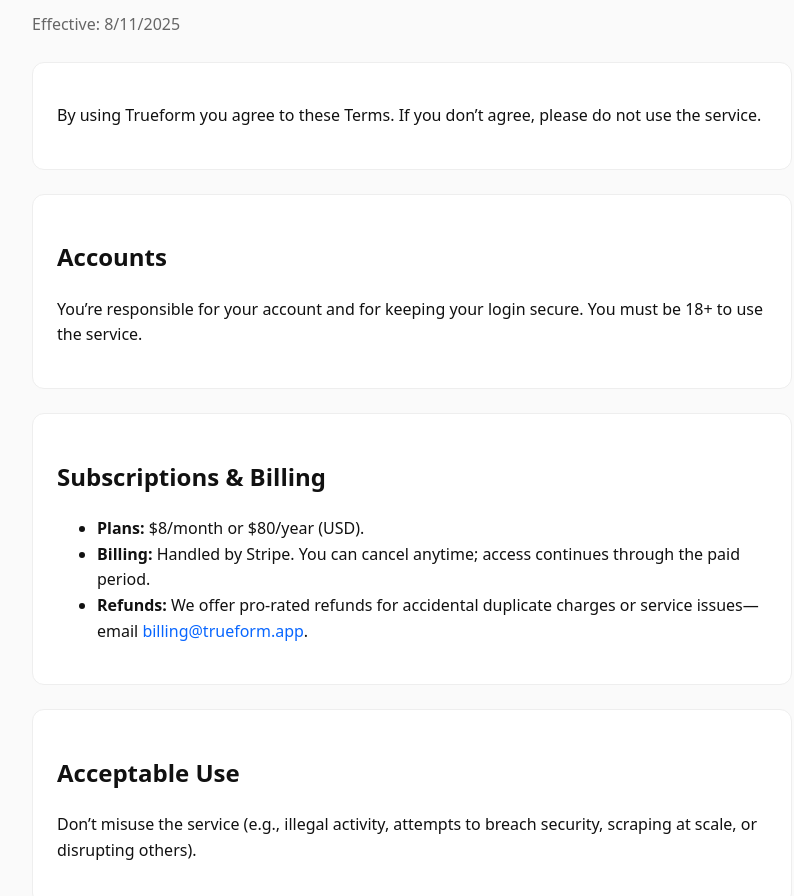
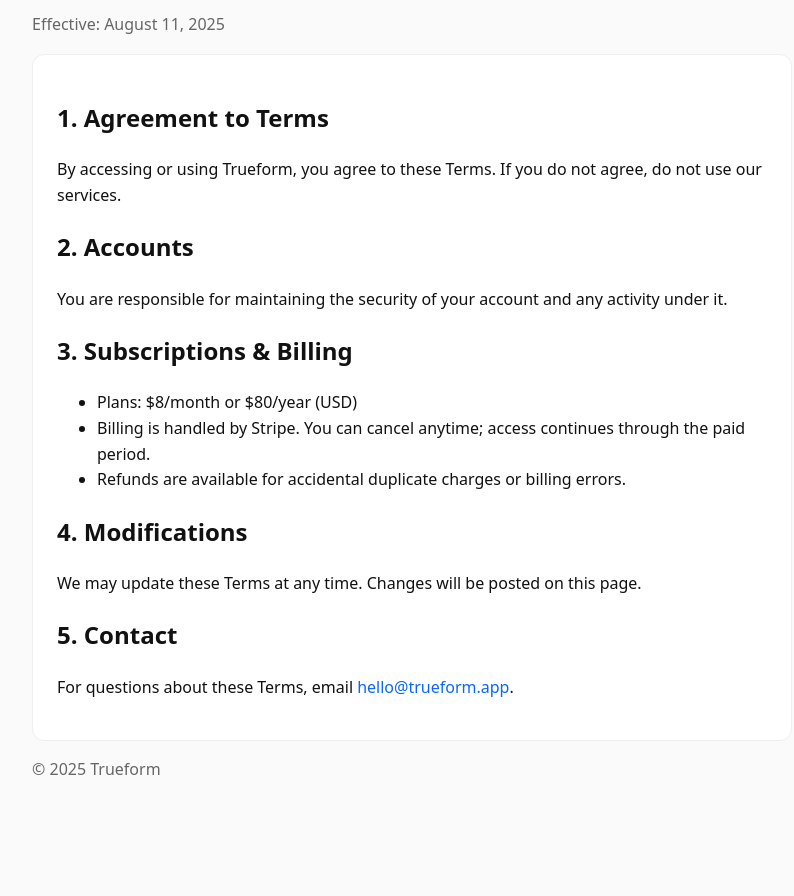
Before and after one commit to Chadw24/trueform-site, a plain HTML site: page terms.html in a window 1280 px wide. Shown: the part 90-986 px from the top of the page, without its empty margins (228-1022 px from the left). After the commit the page ends 937 px from the top, so only its background shows below. Drawn offline with Linux system fonts and the light colour scheme.

Commit message:
Update terms.html

```diff
--- a/terms.html
+++ b/terms.html
@@ -1,95 +1,71 @@
-<!doctype html>
+<!DOCTYPE html>
 <html lang="en">
 <head>
-  <meta charset="utf-8" />
+  <meta charset="UTF-8" />
   <meta name="viewport" content="width=device-width, initial-scale=1" />
 
-  <title>Terms of Service – Trueform</title>
-  <meta name="description" content="Trueform Terms of Service." />
-  <link rel="canonical" href="https://chadw24.github.io/trueform-site/terms.html">
-  <link rel="icon" type="image/x-icon" href="favicon.ico">
+  <title>Trueform — Terms of Service</title>
+  <meta name="description" content="Trueform Terms of Service — the rules and agreements for using our budgeting and subscription management app." />
 
-  <meta property="og:title" content="Trueform Terms of Service" />
-  <meta property="og:description" content="Key terms for using Trueform." />
-  <meta property="og:type" content="article" />
-  <meta property="og:url" content="https://chadw24.github.io/trueform-site/terms.html" />
+  <!-- Favicon -->
+  <link rel="icon" type="image/png" sizes="32x32" href="/favicon-32x32.png" />
+  <link rel="icon" type="image/png" sizes="16x16" href="/favicon-16x16.png" />
+  <link rel="apple-touch-icon" sizes="180x180" href="/apple-touch-icon.png" />
+  <link rel="manifest" href="/site.webmanifest" />
 
   <style>
-    :root { --bg:#fafafa; --card:#fff; --text:#111; --muted:#666; --brand:#0866ff; --max:760px; --radius:12px; }
-    * { box-sizing:border-box; }
-    body{
-      font:16px/1.6 system-ui, -apple-system, Segoe UI, Roboto, Helvetica, Arial, sans-serif;
-      margin:0; padding:48px; color:var(--text); background:var(--bg);
+    body {
+      font-family: system-ui, -apple-system, Segoe UI, Roboto, Helvetica, Arial, sans-serif;
+      margin: 0;
+      padding: 48px;
+      line-height: 1.6;
+      background: #fafafa;
+      color: #111;
     }
-    .wrap{ max-width:var(--max); margin:0 auto; }
-    h1{ line-height:1.2; margin:0 0 12px; }
-    .meta{ color:var(--muted); }
-    section{
-      background:var(--card); border:1px solid #eee; border-radius:var(--radius);
-      padding:24px; margin:24px 0;
+    .wrap { max-width: 760px; margin: 0 auto; }
+    h1 { line-height: 1.2; margin: 0 0 12px; }
+    .card {
+      background: #fff;
+      border: 1px solid #eee;
+      border-radius: 12px;
+      padding: 24px;
     }
-    a{ color:var(--brand); text-decoration:none; }
-    a:hover{ text-decoration:underline; }
-    footer{ margin-top:48px; color:var(--muted); text-align:center; font-size:.95em; }
-    @media (max-width: 600px){ body{ padding:16px; } .wrap{ width:100%; } }
+    a { color: #0866ff; text-decoration: none; }
+    a:hover { text-decoration: underline; }
+    .muted { color: #666; }
   </style>
 </head>
 <body>
   <div class="wrap">
     <h1>Terms of Service</h1>
-    <p class="meta">Effective: <span id="d"></span></p>
+    <p class="muted">Effective: <span id="effective-date">August 11, 2025</span></p>
 
-    <section>
-      <p>By using Trueform you agree to these Terms. If you don’t agree, please do not use the service.</p>
-    </section>
+    <div class="card">
+      <h2>1. Agreement to Terms</h2>
+      <p>By accessing or using Trueform, you agree to these Terms. If you do not agree, do not use our services.</p>
 
-    <section>
-      <h2>Accounts</h2>
-      <p>You’re responsible for your account and for keeping your login secure. You must be 18+ to use the service.</p>
-    </section>
+      <h2>2. Accounts</h2>
+      <p>You are responsible for maintaining the security of your account and any activity under it.</p>
 
-    <section>
-      <h2>Subscriptions &amp; Billing</h2>
+      <h2>3. Subscriptions & Billing</h2>
       <ul>
-        <li><strong>Plans:</strong> $8/month or $80/year (USD).</li>
-        <li><strong>Billing:</strong> Handled by Stripe. You can cancel anytime; access continues through the paid period.</li>
-        <li><strong>Refunds:</strong> We offer pro‑rated refunds for accidental duplicate charges or service issues—email <a href="mailto:billing@trueform.app">billing@trueform.app</a>.</li>
+        <li>Plans: $8/month or $80/year (USD)</li>
+        <li>Billing is handled by Stripe. You can cancel anytime; access continues through the paid period.</li>
+        <li>Refunds are available for accidental duplicate charges or billing errors.</li>
       </ul>
-    </section>
 
-    <section>
-      <h2>Acceptable Use</h2>
-      <p>Don’t misuse the service (e.g., illegal activity, attempts to breach security, scraping at scale, or disrupting others).</p>
-    </section>
+      <h2>4. Modifications</h2>
+      <p>We may update these Terms at any time. Changes will be posted on this page.</p>
 
-    <section>
-      <h2>Data &amp; Privacy</h2>
-      <p>We respect your privacy. See our <a href="privacy.html">Privacy Policy</a> for what we collect and why.</p>
-    </section>
+      <h2>5. Contact</h2>
+      <p>For questions about these Terms, email <a href="mailto:hello@trueform.app">hello@trueform.app</a>.</p>
+    </div>
 
-    <section>
-      <h2>Termination</h2>
-      <p>We may suspend or terminate accounts that violate these Terms. You may cancel anytime in your billing portal.</p>
-    </section>
-
-    <section>
-      <h2>Disclaimers</h2>
-      <p>Trueform is provided “as‑is” without warranties. We’re not a financial advisor. Use at your own discretion.</p>
-    </section>
-
-    <section>
-      <h2>Contact</h2>
-      <p>Questions about these Terms? Email <a href="mailto:legal@trueform.app">legal@trueform.app</a>.</p>
-    </section>
-
-    <footer>
-      <p>© <span id="year"></span> Trueform · <a href="index.html">Home</a> · <a href="privacy.html">Privacy</a></p>
-    </footer>
+    <p class="muted">&copy; <span id="y"></span> Trueform</p>
   </div>
 
   <script>
-    document.getElementById('d').textContent = new Date().toLocaleDateString();
-    document.getElementById('year').textContent = new Date().getFullYear();
+    document.getElementById('y').textContent = new Date().getFullYear();
   </script>
 </body>
 </html>
```
